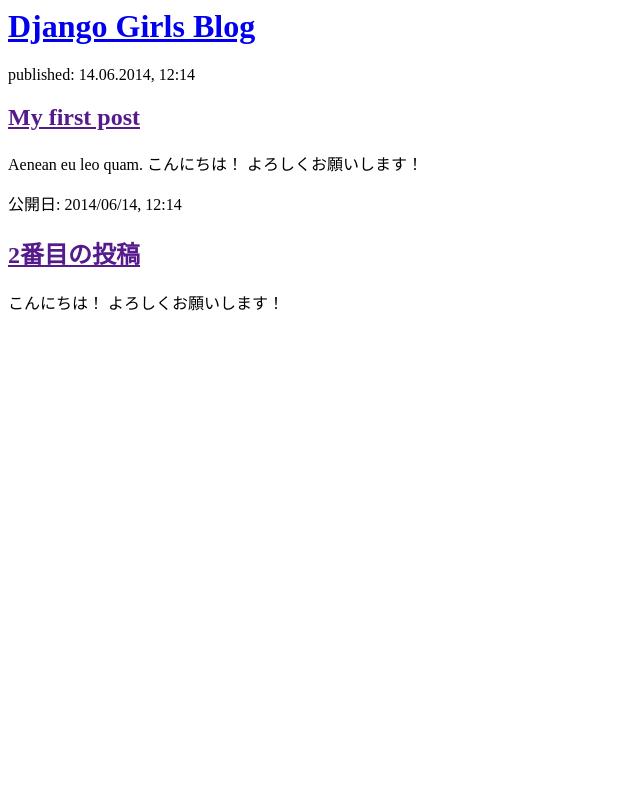
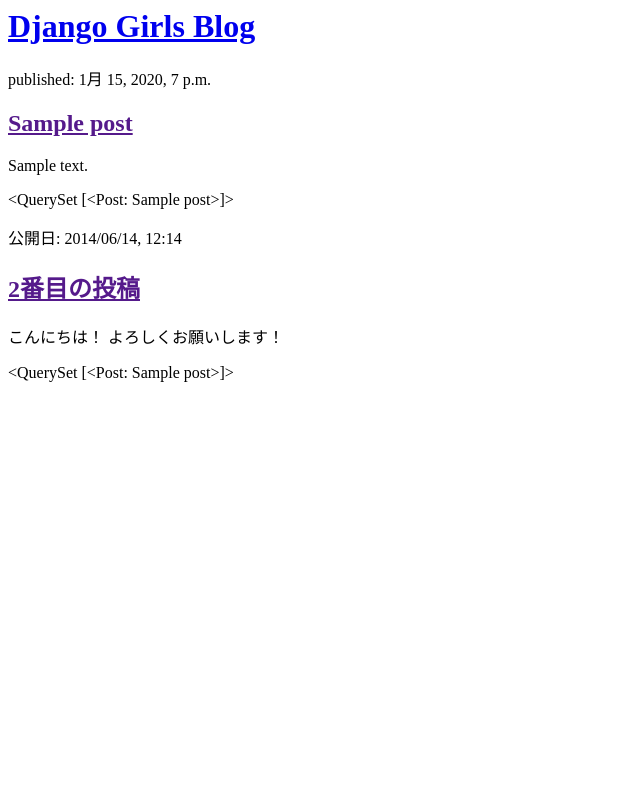
Before and after one commit to Wadashou/my-first-blog, a Django app: page / in a window 1280 px wide. Shown: the whole page, without its empty margins (0-640 px from the left). Run offline with Django 3.2, Linux system fonts and the light colour scheme; tables that the repository leaves empty hold one stand-in row (values such as "Sample post").

Commit message:
Modified templates to display posts from database

```diff
--- a/blog/templates/blog/post_list.html
+++ b/blog/templates/blog/post_list.html
@@ -7,16 +7,18 @@
             <h1><a href="/">Django Girls Blog</a></h1>
         </div>
 
-        <div>
-            <p>published: 14.06.2014, 12:14</p>
-            <h2><a href="">My first post</a></h2>
-            <p>Aenean eu leo quam. こんにちは！ よろしくお願いします！ </p>
-        </div>
+        {% for post in posts %}
+          <div>
+            <p>published: {{post.published_date}}</p>
+            <h2><a href="">{{post.title}}</a></h2>
+            <p>{{post.text|linebreaksbr}} </p>
+          </div>
+        {% endfor %}
 
-        <div>
+        {{posts}}
             <p>公開日: 2014/06/14, 12:14</p>
             <h2><a href="">2番目の投稿</a></h2>
             <p> こんにちは！ よろしくお願いします！ </p>
-        </div>
+        {{posts}}
     </body>
 </html>
```
